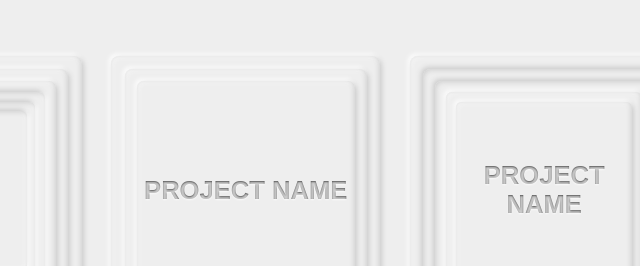
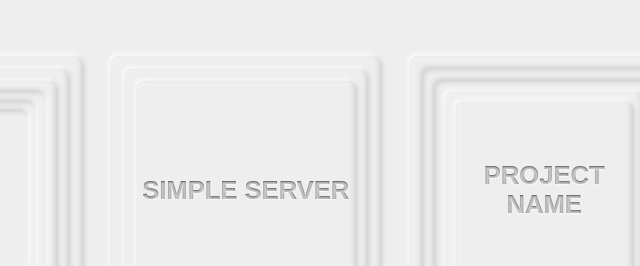
Before and after one commit to zerodeleo/zerodeleo.github.io, a plain HTML site: page index.html in a window 1280 px wide. Shown: the part 151-417 px from the top of the page, 394-1034 px from the left. Drawn offline with Linux system fonts and the light colour scheme.

Commit message:
Update index.html

```diff
--- a/index.html
+++ b/index.html
@@ -10,6 +10,8 @@
 <header>
 
 </header>
+
+
 
 <section class="flow">
 
@@ -34,7 +36,7 @@
         <div class="square overlay">
             <div class="innerbox">
                 <div class="innerbox">
-                    <a href="#" class="projectLink">project name</a>
+                    <a href="https://jetris-simpleserver.herokuapp.com/index.html" class="projectLink">simple server</a>
                 </div>
             </div>
         </div>
```
